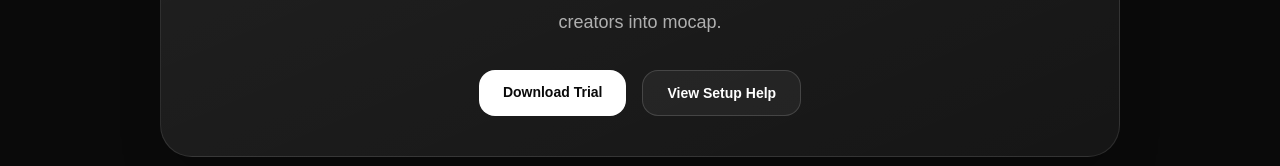
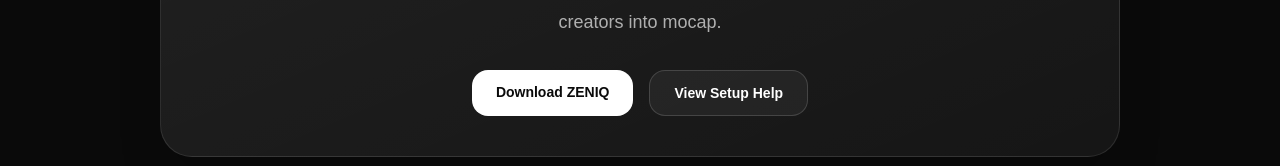
Before and after one commit to s0mad3y/Zeniq, a Next.js app: page / in a window 1280 px wide. Shown: the part 4762-4928 px from the top of the page. Built offline with nearby package versions, Linux system fonts and the light colour scheme.

Commit message:
Update ZENIQ download to full version

```diff
--- a/app/page.tsx
+++ b/app/page.tsx
@@ -578,10 +578,10 @@
           </p>
           <div className="mt-8 flex flex-col justify-center gap-4 sm:flex-row">
             <a
-              href="https://github.com/s0mad3y/Zeniq/releases/download/v1.0.0/Zeniq_EXE.zip"
+              href="https://github.com/s0mad3y/Zeniq/releases/latest/download/ZENIQ-Windows.zip"
               className="rounded-2xl bg-white px-6 py-3 text-sm font-semibold text-neutral-950 transition hover:scale-[1.02]"
             >
-              Download Trial
+              Download ZENIQ
             </a>
             <a
               href="#support"
```
